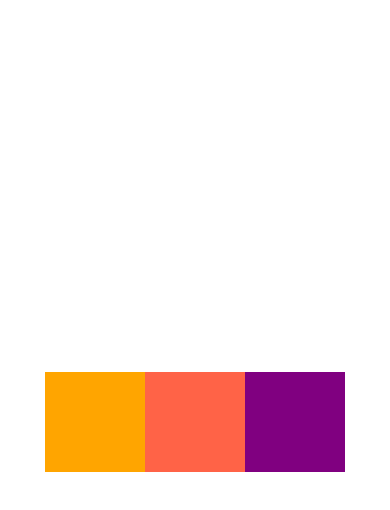
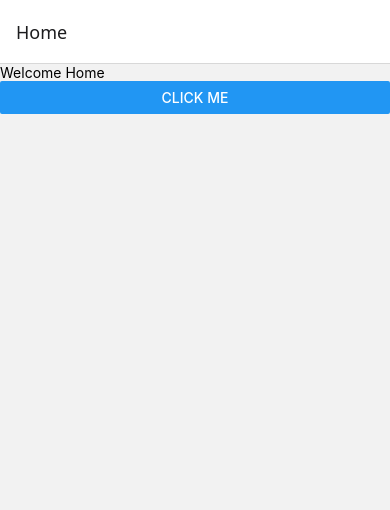
Before and after one commit to Ona0nline/LamiReactNative, a React Native app in the folder lami-native/: screen /Home in a window 390 px wide. Shown: the top 510 px of the page. Built offline with nearby package versions, Linux system fonts and the light colour scheme.

Commit message:
Basic Navigation from Home to Profile successful

```diff
--- a/lami-native/App.js
+++ b/lami-native/App.js
@@ -1,68 +1,24 @@
-import { StatusBar } from 'expo-status-bar';
-import { StyleSheet, Text, Platform,
-  View, SafeAreaView, Image,
-  TouchableWithoutFeedback, TouchableOpacity, TouchableHighlight,
-  Button, Alert, Dimensions } from 'react-native';
-import { useImageDimensions, useDeviceOrientation } from '@react-native-community/hooks';
+import * as React from 'react';
+import { NavigationContainer } from '@react-navigation/native';
+import { createNativeStackNavigator } from '@react-navigation/native-stack';
+import HomeScreen from "./screens/HomeScreen";
+import ProfileScreen from "./screens/ProfileScreen";
+
+import { StyleSheet, View, SafeAreaView, Image,} from 'react-native';
+
+const stackNavigator = createNativeStackNavigator();
 
 export default function App() {
+
 
   const handlePress = () => console.log("Text pressed")
   // require function returns the number  returns the numeric ID of the bundled asset (used internally by React Native)
   return (
-    <SafeAreaView style={{
-      backgroundColor: "#fff",
-      // nB screen color wont change until you add flex properrty
-      flex:1,
-      // Defines what axis we are on
-      flexDirection: "row",
-      // Will change for the main axis
-      justifyContent: "center",
-      // Will change for secondary axis, aka vertical within each line
-      alignItems: "center",
-      // Align content only works if you have wrapping, aligns thewhole content
-      alignContent: "center",
-      flexWrap: "wrap"
-    }}>
-
-      <View
-      style={{
-        backgroundColor: "orange",
-        // Flex basis sets the width/height depending on what the main axis is
-        flexBasis:100,
-        height:100
-      }}/>
-
-      <View
-      style={{
-        backgroundColor: "tomato",
-        width:100,
-        height:100,
-      }}/>
-
-      <View
-      style={{
-        backgroundColor: "purple",
-        width:100,
-        height:100
-      }}/>
-
-
-
-    </SafeAreaView>
-
+      <NavigationContainer>
+          <stackNavigator.Navigator initialRouteName="Home">
+              <stackNavigator.Screen name={"Home"} component={HomeScreen}/>
+              <stackNavigator.Screen name={"Profile"} component={ProfileScreen}/>
+          </stackNavigator.Navigator>
+      </NavigationContainer>
   );
 }
-
-const containerStyle = {
-  backgroundColor:"orange"
-}
-
-const styles = StyleSheet.create({
-  container: {
-    flex: 1,
-    backgroundColor: '#fff',
-    alignItems: 'center',
-    justifyContent: 'center',
-  }
-});
--- /dev/null
+++ b/lami-native/screens/HomeScreen.js
@@ -0,0 +1,15 @@
+import * as React from 'react';
+import {NavigationContainer} from "@react-navigation/native";
+import ProfileScreen from "./ProfileScreen";
+import {View, Text, Button} from "react-native";
+
+export default function HomeScreen({navigation}) {
+
+    return (
+        <View>
+            <Text>Welcome Home</Text>
+            <Button title={"Click me"} onPress={() => navigation.navigate('Profile')} />
+        </View>
+
+    );
+}
--- /dev/null
+++ b/lami-native/screens/ProfileScreen.js
@@ -0,0 +1,15 @@
+import * as React from 'react';
+import {Text, View} from "react-native";
+
+export default function ProfileScreen() {
+
+    return (
+        <View style={{
+            backgroundColor: "green",
+            width:100,
+            height:100,
+        }}/>
+
+
+    );
+}
```
Also changed, not shown: lami-native/package.json (+6 -1 lines), 1 other file (tests, documents, lock files or other folders).
